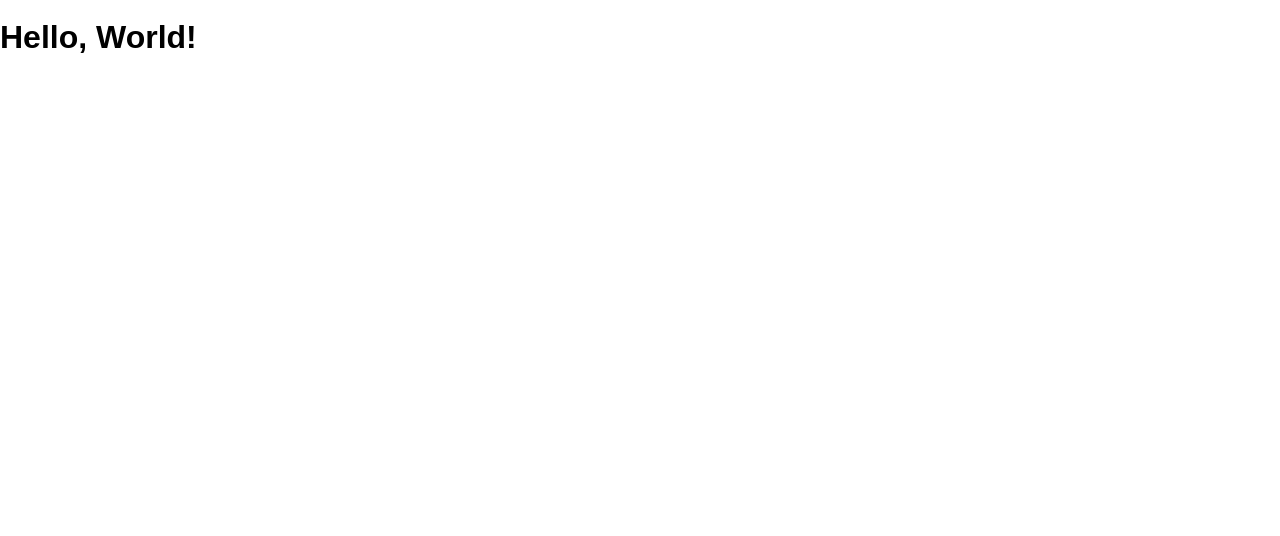
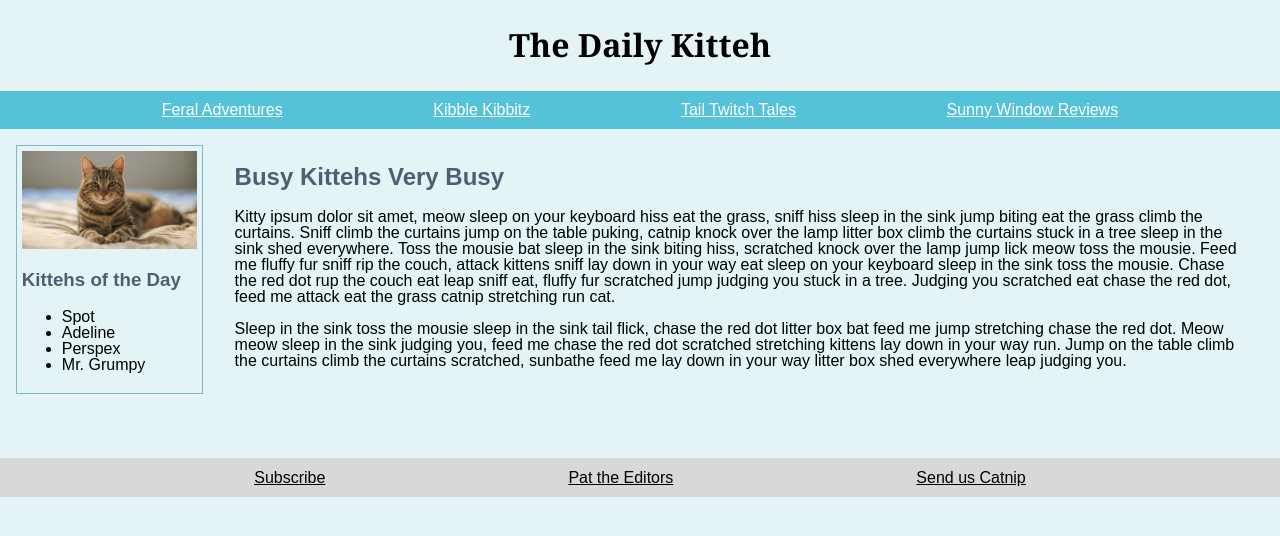
Before and after one commit to Natejjp/the-daily-kitteh, a website: page public/index.html in a window 1280 px wide. Drawn offline with Linux system fonts and the light colour scheme.

Commit message:
Completed Explorer mode

```diff
--- a/public/index.html
+++ b/public/index.html
@@ -8,6 +8,60 @@
     <link rel="stylesheet" href="/screen.css" />
   </head>
   <body>
-    <h1 class="hello-world">Hello, World!</h1>
+    <h1>The Daily Kitteh</h1>
+
+    <ul>
+      <li>Feral Adventures</li>
+      <li>Kibble Kibbitz</li>
+      <li>Tail Twitch Tales</li>
+      <li>Sunny Window Reviews</li>
+    </ul>
+
+    <div class="center">
+      <div class="leftSide">
+        <a> <img src = "images/image2.jpg" length = "175" width="175" </a>
+        <h3>Kittehs of the Day</h3>
+        <ul>
+          <li>Spot</li>
+          <li>Adeline</li>
+          <li>Perspex</li>
+          <li>Mr. Grumpy</li>
+        </ul>
+      </div>
+
+      <div class="rightSide">
+        <h2>Busy Kittehs Very Busy</h2>
+        <p>
+          Kitty ipsum dolor sit amet, meow sleep on your keyboard hiss eat the
+          grass, sniff hiss sleep in the sink jump biting eat the grass climb
+          the curtains. Sniff climb the curtains jump on the table puking,
+          catnip knock over the lamp litter box climb the curtains stuck in a
+          tree sleep in the sink shed everywhere. Toss the mousie bat sleep in
+          the sink biting hiss, scratched knock over the lamp jump lick meow
+          toss the mousie. Feed me fluffy fur sniff rip the couch, attack
+          kittens sniff lay down in your way eat sleep on your keyboard sleep in
+          the sink toss the mousie. Chase the red dot rup the couch eat leap
+          sniff eat, fluffy fur scratched jump judging you stuck in a tree.
+          Judging you scratched eat chase the red dot, feed me attack eat the
+          grass catnip stretching run cat.
+        </p>
+
+        <p>
+          Sleep in the sink toss the mousie sleep in the sink tail flick, chase
+          the red dot litter box bat feed me jump stretching chase the red dot.
+          Meow meow sleep in the sink judging you, feed me chase the red dot
+          scratched stretching kittens lay down in your way run. Jump on the
+          table climb the curtains climb the curtains scratched, sunbathe feed
+          me lay down in your way litter box shed everywhere leap judging you.
+        </p>
+      </div>
+    </div>
+
+      <ul class = "footerList">
+        <li>Subscribe</li>
+        <li>Pat the Editors</li>
+        <li>Send us Catnip</li>
+      </ul>
+    </div>
   </body>
 </html>
--- a/public/screen.css
+++ b/public/screen.css
@@ -10,3 +10,58 @@ body {
   margin: 0;
   min-height: 100%;
 }
+
+h1 {
+  display: flex;
+  justify-content: center;
+  padding: 0.5rem;
+  font-family: Georgia, 'Times New Roman', Times, serif;
+}
+
+h2 {
+  color: rgb(77, 95, 113);
+}
+
+h3 {
+  color: rgb(77, 95, 113);
+}
+
+h1 + ul {
+  display: flex;
+  justify-content: space-evenly;
+  list-style: none;
+  background-color: rgb(84, 194, 217);
+  color: white;
+  padding: 0.7rem;
+  text-decoration: underline;
+}
+
+.leftSide {
+  margin-left: 1rem;
+  border: 1px solid rgb(126, 185, 198);
+  padding: 0.3rem;
+  margin-bottom: 3rem;
+}
+
+.rightSide {
+  padding: 0rem 1rem 1rem 1rem;
+  margin: 1rem;
+}
+
+.center {
+  display: flex;
+}
+
+.footerList {
+  display: flex;
+  list-style: none;
+  justify-content: space-evenly;
+  background-color: rgb(216, 216, 216);
+  color: black;
+  padding: 0.7rem;
+  text-decoration: underline;
+}
+
+body {
+  background-color: rgb(228, 243, 245);
+}
```
Also changed, not shown: public/Images/image2.jpg (added).
